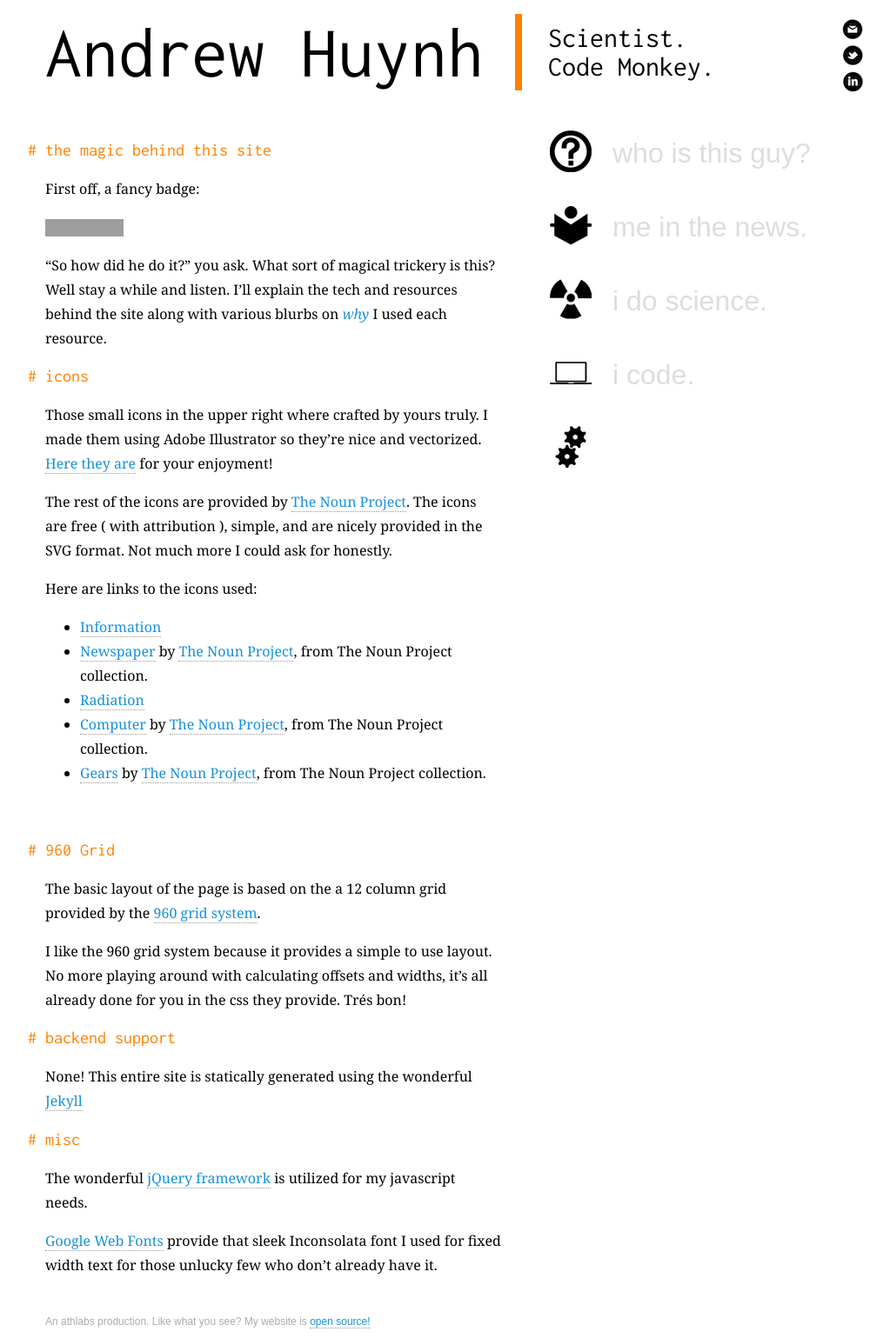
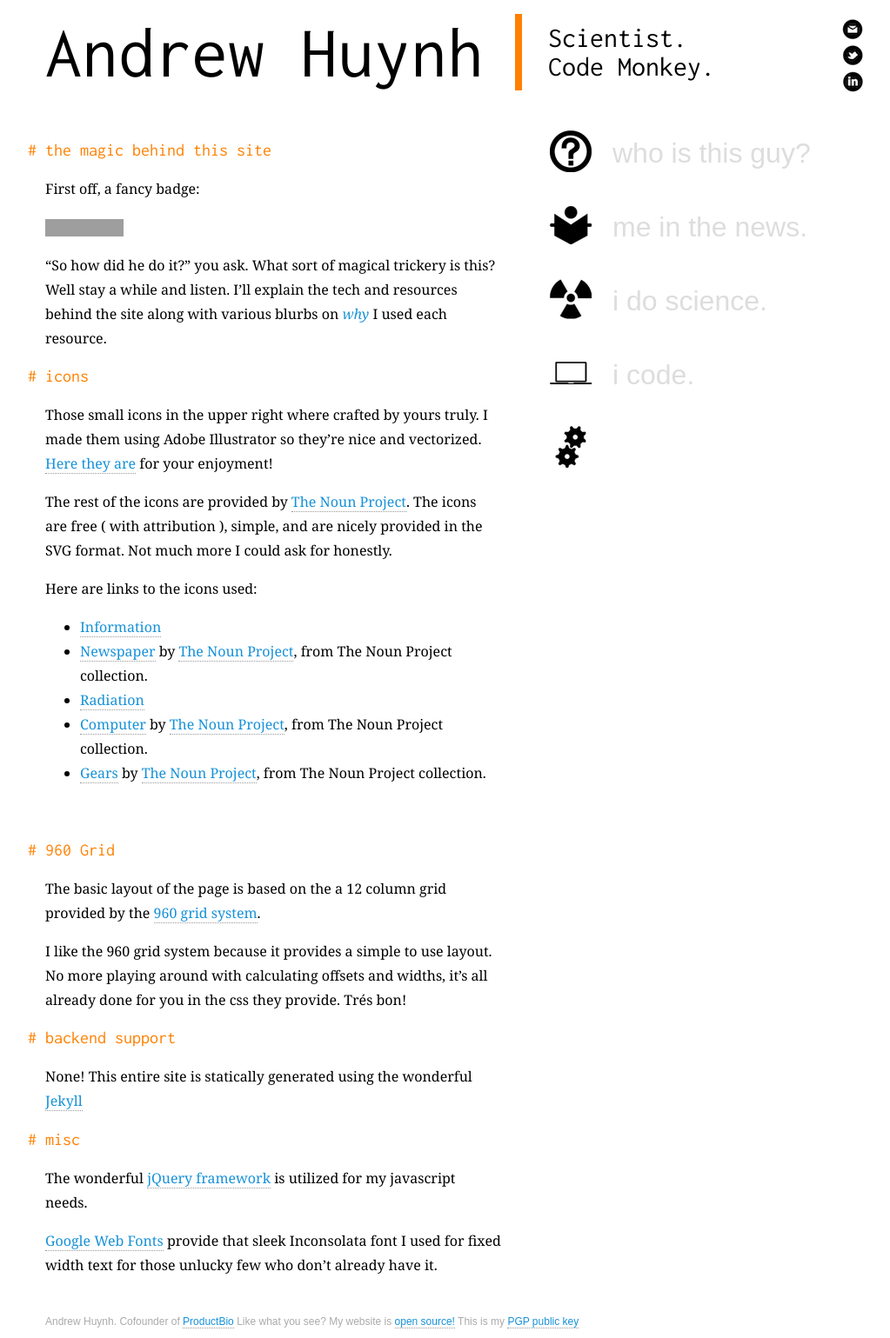
Before and after one commit to a5huynh/athlabs.com, a Jekyll site: the page built from tech/index.md, in a window 1280 px wide. Shown: the whole page at 87% size, without its empty margins (118-1141 px from the left). Built offline with Jekyll 4.4.1, drawn with Linux system fonts in a browser that asks for light colours; nearby versions of some CDN libraries; some web fonts are replaced; grey boxes are pictures that could not be loaded.

```diff
--- a/_includes/footer.html
+++ b/_includes/footer.html
@@ -1,7 +1,11 @@
 	</div>
 	<div class='footer container_12'>
 		<div class='grid_12'>
-			<p>An athlabs production. Like what you see? My website is <a href='https://github.com/a5huynh/athlabs.com'>open source!</a></p>
+			<p>
+				Andrew Huynh. Cofounder of <a href='http://productbio.com'>ProductBio</a>
+				Like what you see? My website is <a href='https://github.com/a5huynh/athlabs.com'>open source!</a>
+				This is my <a href='https://pgp.mit.edu/pks/lookup?op=get&amp;search=0x1569686B1782AAF7'>PGP public key</a>
+			</p>
 		</div>
 	</div>
 	<script type='text/javascript' src='//ajax.googleapis.com/ajax/libs/jquery/1.10.2/jquery.min.js'></script>
```
